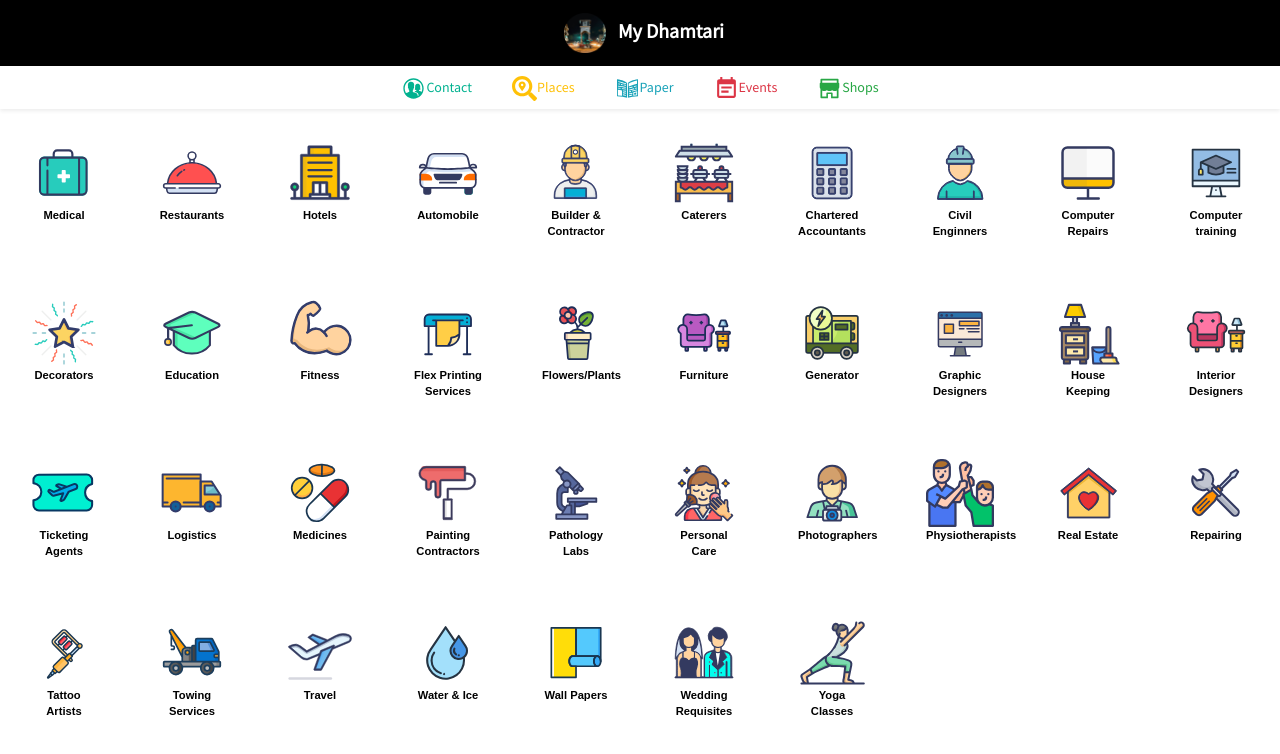
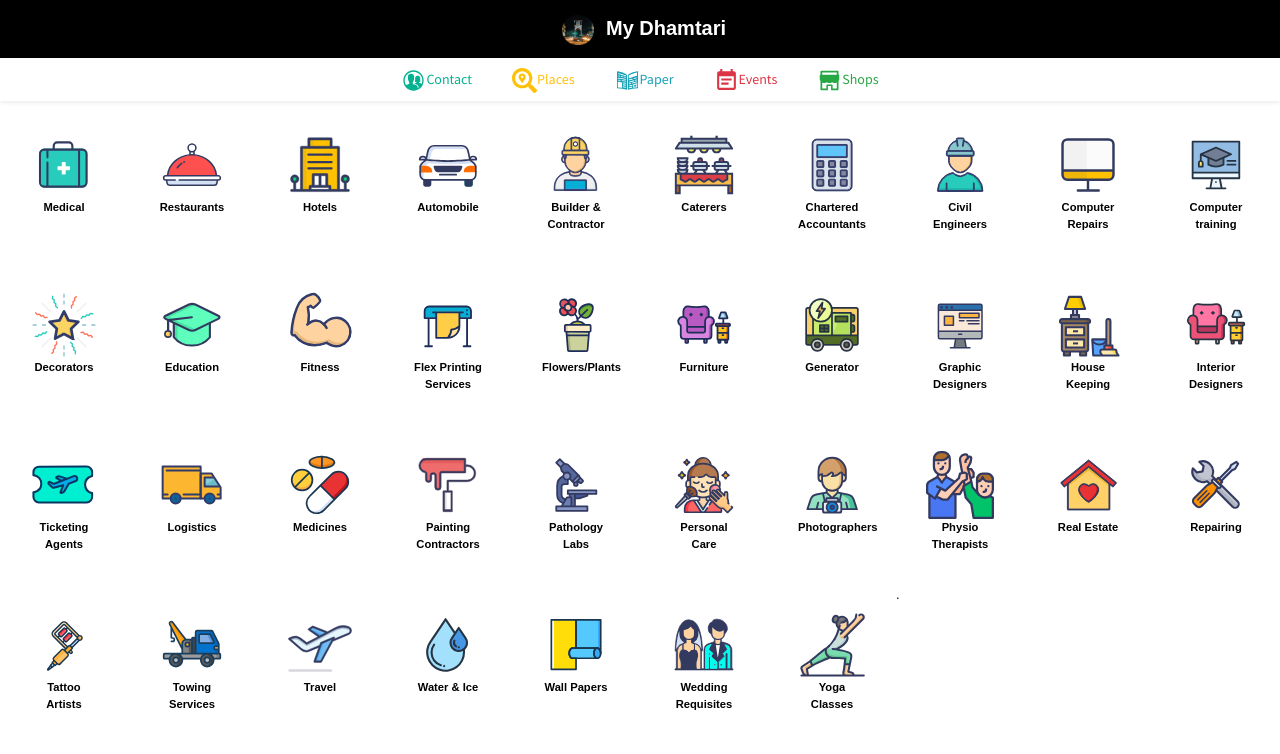
Before and after one commit to manav-kothari/My-Dhamtari, a React (Create React App) app: page /contact in a window 1280 px wide. Shown: the top 754 px of the page. Built offline with nearby package versions, Linux system fonts and the light colour scheme.

Commit message:
changed font and spellings

```diff
--- a/src/components/Header.js
+++ b/src/components/Header.js
@@ -13,15 +13,14 @@ const Header = ({ location }) => (
         href="/"
         className="mx-auto text-capitalize font-weight-bold "
       >
-        {" "}
         <img
           src={logo}
-          width="42"
-          height="40"
-          className="d-inline-block align-to mx-2 "
+          width="32"
+          height="30"
+          className="d-inline-block align-to mx-2"
           alt="logo"
         />{" "}
-        My Dhamtari
+        <span className="headerheading">My Dhamtari</span>
       </Navbar.Brand>
     </Navbar>
 
--- a/src/screens/ContactScreen/ContactScreen.js
+++ b/src/screens/ContactScreen/ContactScreen.js
@@ -42,7 +42,6 @@ import civilengineer from "../../images/contact/civilengineer.svg";
 const ContactScreen = () => {
   return (
     <>
-      <div className="p-0 m-0">
       <Header />
 
       <ContactCardComponent
@@ -56,11 +55,7 @@ const ContactScreen = () => {
         link="/contact/restaurant"
       />
 
-        <ContactCardComponent
-          title="Hotels"
-          Img={hotel}
-          link="/contact/hotel"
-        />
+      <ContactCardComponent title="Hotels" Img={hotel} link="/contact/hotel" />
 
       <ContactCardComponent title="Automobile" Img={automobile} link="/" />
 
@@ -78,7 +73,7 @@ const ContactScreen = () => {
         link="/"
       />
       <ContactCardComponent
-          title="Civil Enginners"
+        title="Civil Engineers"
         Img={civilengineer}
         link="/"
       />
@@ -112,21 +107,13 @@ const ContactScreen = () => {
       <ContactCardComponent title="Flowers/Plants" Img={flower} link="/" />
 
       <ContactCardComponent title="Furniture" Img={furniture} link="/" />
-        <ContactCardComponent
-          title="Generator"
-          Img={generatorsonhire}
-          link="/"
-        />
+      <ContactCardComponent title="Generator" Img={generatorsonhire} link="/" />
       <ContactCardComponent
         title="Graphic Designers"
         Img={graphicdesigners}
         link="/"
       />
-        <ContactCardComponent
-          title="House Keeping"
-          Img={housekeeping}
-          link="/"
-        />
+      <ContactCardComponent title="House Keeping" Img={housekeeping} link="/" />
 
       <ContactCardComponent
         title="Interior Designers"
@@ -150,18 +137,14 @@ const ContactScreen = () => {
         Img={pathologylabs}
         link="/"
       />
-        <ContactCardComponent
-          title="Personal Care"
-          Img={personalcare}
-          link="/"
-        />
+      <ContactCardComponent title="Personal Care" Img={personalcare} link="/" />
       <ContactCardComponent
         title="Photographers"
         Img={photographers}
         link="/"
       />
       <ContactCardComponent
-          title="Physiotherapists"
+        title="Physio Therapists"
         Img={physiotherapists}
         link="/"
       />
@@ -186,13 +169,10 @@ const ContactScreen = () => {
         link="/contact/waterandice"
       />
       <ContactCardComponent title="Wall Papers" Img={wallpapers} link="/" />
-        <ContactCardComponent
-          title="Wedding Requisites"
-          Img={wedding}
-          link="/"
-        />
+      <ContactCardComponent title="Wedding Requisites" Img={wedding} link="/" />
       <ContactCardComponent title="Yoga Classes" Img={yogaclasses} link="/" />
-      </div>
+
+      <small>.</small>
     </>
   );
 };
--- a/src/screens/ContactScreen/RestaurantContactScreen.js
+++ b/src/screens/ContactScreen/RestaurantContactScreen.js
@@ -48,7 +48,7 @@ const RestaurantContactScreen = () => {
           </Card>
         </Col>
         <Col sm={12} md={6} lg={6} xl={3}>
-          <Card>
+          <Card className="mt-4">
             <Card.Body>
               <Card.Title>Route30 cafe</Card.Title>
               <Card.Subtitle className="mb-2 text-muted">
--- a/src/style.css
+++ b/src/style.css
@@ -77,6 +77,15 @@ body {
   border: none;
   text-decoration: none;
   color: #000;
+}
+.headerheading {
+  font-weight: 700;
+  text-align: center;
+  font-family: sans-serif;
+  font-weight: bold;
+  border: none;
+  text-decoration: none;
+  color: #fff;
 }
 
 .shop {
```
Lines whose indentation alone changed are shown as unchanged.
